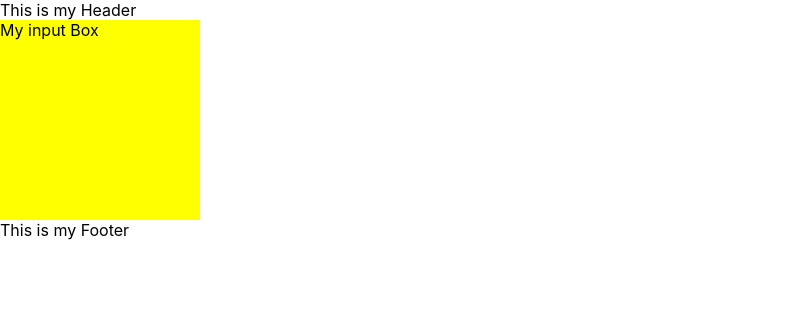
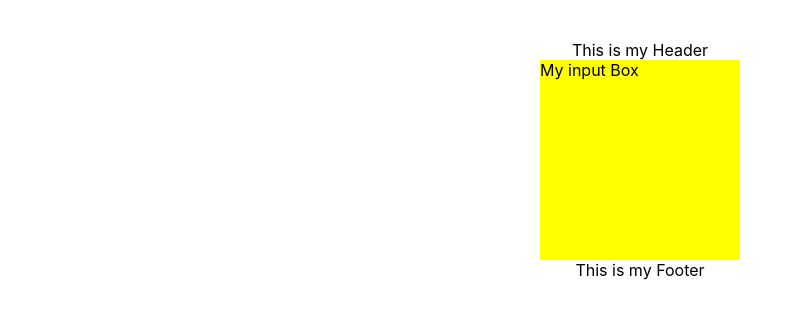
Before and after one commit to eltijuas1988/silver-fiesta, a React (Create React App) app: page / in a window 1280 px wide. Shown: the top 318 px of the page, without its empty margins (0-803 px from the left). Built offline with nearby package versions, Linux system fonts and the light colour scheme.

Commit message:
Cleaned up and added styles to top of tree.

```diff
--- a/public/index.html
+++ b/public/index.html
@@ -22,9 +22,6 @@
     <title>React App</title>
   </head>
   <body>
-    <noscript>
-      You need to enable JavaScript to run this app.
-    </noscript>
     <div id="root"></div>
     <!--
       This HTML file is a template.
--- a/src/App.js
+++ b/src/App.js
@@ -1,12 +1,15 @@
 import React, { Component } from 'react'
+import injectSheet from 'react-jss'
 import Header from './Header'
 import Body from './Body'
 import Footer from './Footer'
 
 class App extends Component {
   render() {
+    const {classes} = this.props
+
     return (
-      <div>
+      <div className={classes.main}>
         <Header/>
         <Body/>
         <Footer/>
@@ -15,4 +18,13 @@ class App extends Component {
   }
 }
 
-export default App
+const styles = {
+  main: {
+    display: 'flex',
+    flexDirection: 'column',
+    alignItems: 'center',
+    padding: 40,
+  },
+}
+
+export default injectSheet(styles)(App)
--- a/src/Body/index.js
+++ b/src/Body/index.js
@@ -1,5 +1,5 @@
 import React from 'react'
-import injectSheet from "react-jss"
+import injectSheet from 'react-jss'
 import InputBox from './InputBox'
 
 const Body = ({classes}) => {
```
